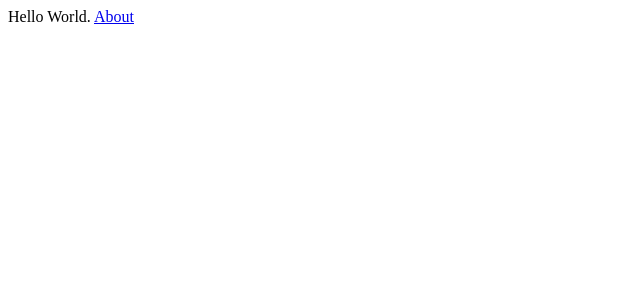
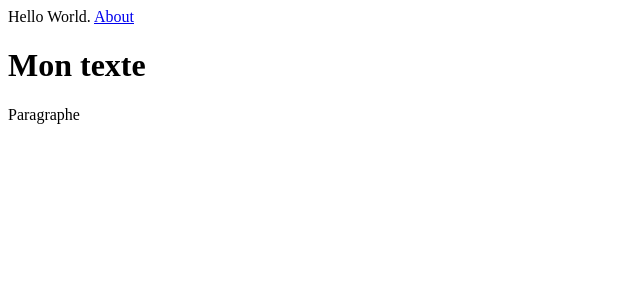
Before and after one commit to mtoz/hello-world-vercel, a Next.js app: page / in a window 1280 px wide. Shown: the top 300 px of the page, without its empty margins (0-640 px from the left). Built offline with nearby package versions, Linux system fonts and the light colour scheme.

Commit message:
"début de la page, premiere paragraphe"

```diff
--- a/pages/index.js
+++ b/pages/index.js
@@ -7,6 +7,8 @@ export default function IndexPage() {
       <Link href="/about">
         <a>About</a>
       </Link>
+      <h1>Mon texte</h1>
+      <p>Paragraphe</p>
     </div>
   )
 }
```
